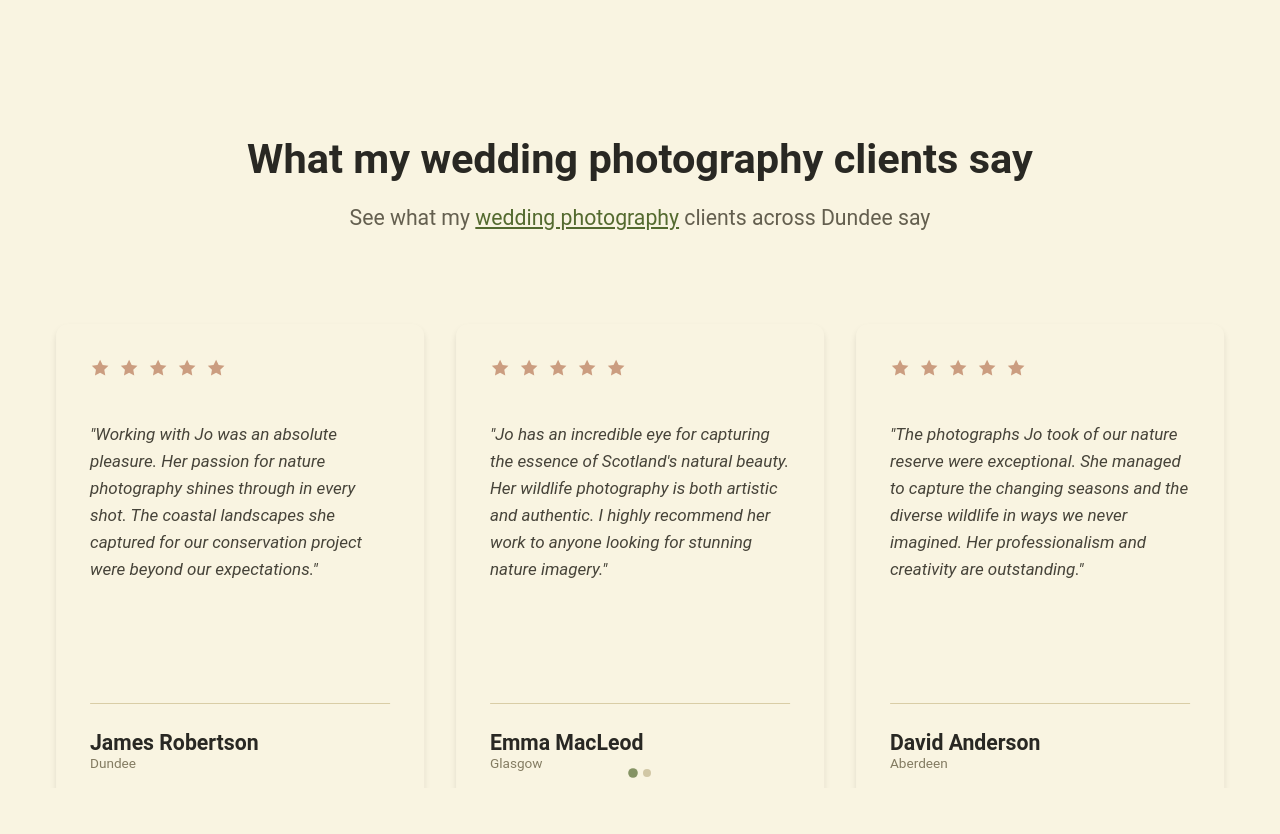
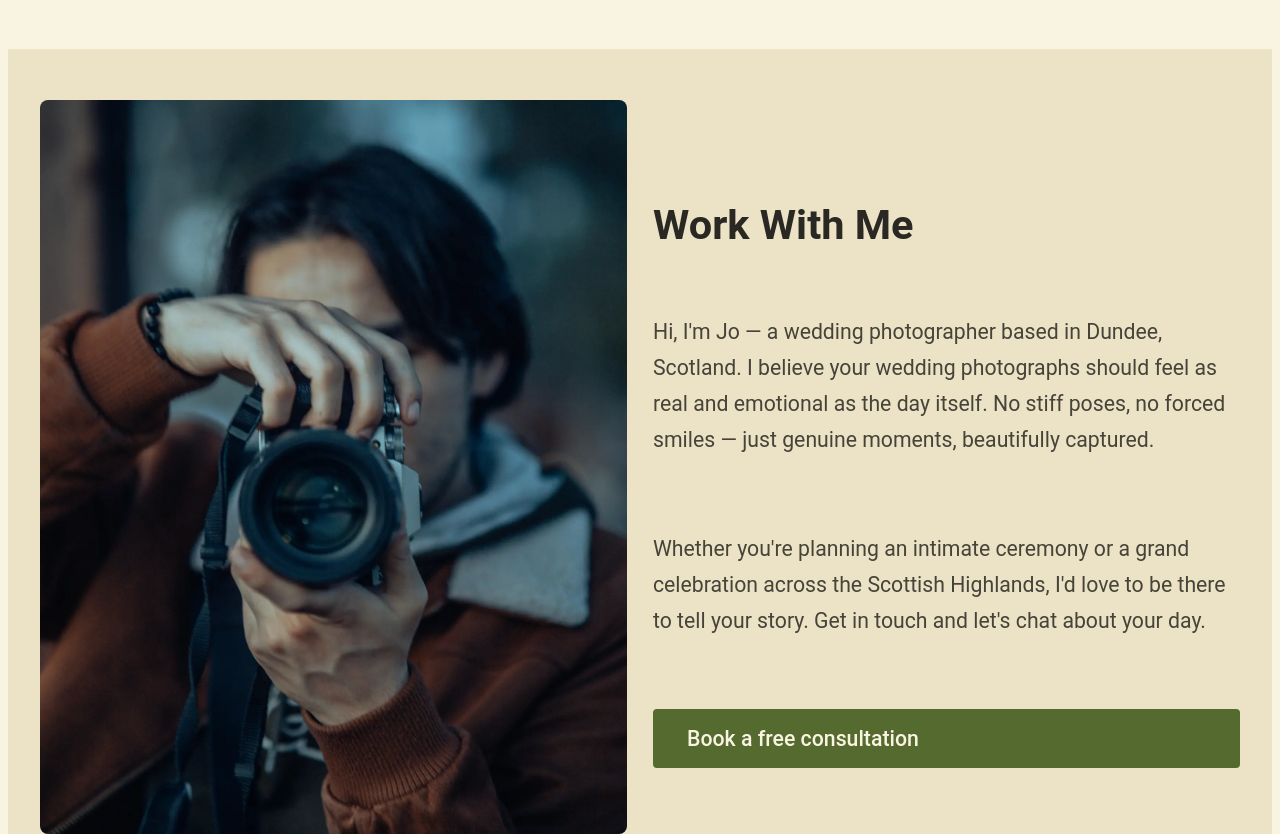
Before and after one commit to Moreit11/jo-photography-website, an Eleventy site: page src/index.md in a window 1280 px wide. Shown: the part 2488-3322 px from the top of the page. Built offline with nearby package versions, Linux system fonts and the light colour scheme; Eleventy itself is replaced by a stand-in of ours; files that its build step writes are made by us from their sources.

```diff
--- /dev/null
+++ b/src/_includes/work-with-me.njk
@@ -0,0 +1,31 @@
+{# ============================================
+   WORK WITH ME SECTION - Photographer intro with CTA
+   ============================================ #}
+<section class="work-with-me">
+  <div class="container">
+    <div class="columns columns--even">
+
+      {# Photo column #}
+      <div class="work-with-me__photo">
+        <img
+          src="/assets/media/jo-smith-wedding-photographer-dundee.webp"
+          alt="Jo Smith, wedding photographer based in Dundee, Scotland"
+          loading="lazy"
+          class="work-with-me__img">
+      </div>
+
+      {# Text column #}
+      <div class="work-with-me__content">
+        <h2 class="work-with-me__title">Work With Me</h2>
+        <p class="work-with-me__text">
+          Hi, I'm Jo — a wedding photographer based in Dundee, Scotland. I believe your wedding photographs should feel as real and emotional as the day itself. No stiff poses, no forced smiles — just genuine moments, beautifully captured.
+        </p>
+        <p class="work-with-me__text">
+          Whether you're planning an intimate ceremony or a grand celebration across the Scottish Highlands, I'd love to be there to tell your story. Get in touch and let's chat about your day.
+        </p>
+        <a href="/contact" class="work-with-me__btn">Book a free consultation</a>
+      </div>
+
+    </div>
+  </div>
+</section>
--- a/src/assets/css/styles.css
+++ b/src/assets/css/styles.css
@@ -967,6 +967,66 @@ section{
 }
 
 /* ========================================
+   WORK WITH ME SECTION
+   ======================================== */
+
+.work-with-me {
+    padding: var(--section-pad-ver) var(--section-pad-hor);
+    background: var(--col-base-200);
+}
+
+.work-with-me__photo {
+    min-height: 400px;
+}
+
+.work-with-me__img {
+    width: 100%;
+    height: 100%;
+    object-fit: cover;
+    object-position: center top;
+    border-radius: 8px;
+    display: block;
+}
+
+.work-with-me__content {
+    justify-content: center;
+    gap: var(--space-m);
+    padding: var(--space-l) 0;
+}
+
+.work-with-me__title {
+    font-size: var(--fs-4);
+    color: var(--col-dark);
+    margin-bottom: var(--space-s);
+}
+
+.work-with-me__text {
+    font-size: var(--fs-1);
+    line-height: 1.7;
+    color: var(--col-base-800);
+    margin-bottom: var(--space-m);
+}
+
+.work-with-me__btn {
+    display: inline-block;
+    padding: var(--space-s) var(--space-l);
+    background: var(--col-primary);
+    color: var(--col-light);
+    text-decoration: none;
+    border-radius: 4px;
+    font-size: var(--fs-1);
+    font-weight: 500;
+    margin-top: var(--space-s);
+    transition: all 0.3s ease;
+}
+
+.work-with-me__btn:hover {
+    background: var(--col-accent);
+    transform: translateY(-2px);
+    box-shadow: 0 4px 8px rgba(0, 0, 0, 0.2);
+}
+
+/* ========================================
    TESTIMONIALS SECTION
    ======================================== */
 
--- a/src/index.md
+++ b/src/index.md
@@ -35,5 +35,6 @@ galleryImages:
 ---
 
 {%- include "gallery.njk" -%}
+{%- include "work-with-me.njk" -%}
 {%- include "testimonials.njk" -%}
 {%- include "contact.njk" -%}
```
Also changed, not shown: src/assets/media/jo-smith-wedding-photographer-dundee.webp (added).
